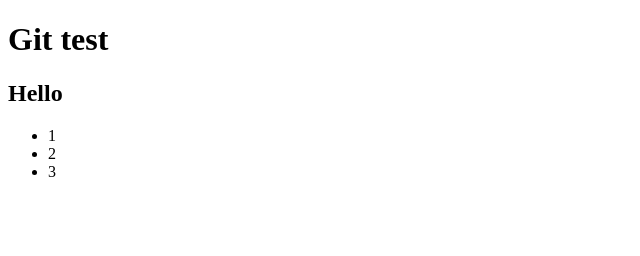
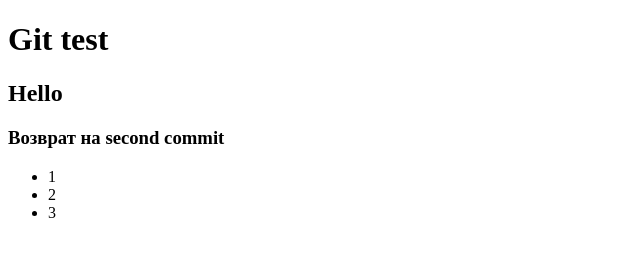
Before and after one commit to segauser/gitTutorial, a plain HTML site: page index.html in a window 1280 px wide. Shown: the whole page, without its empty margins (0-640 px from the left). Drawn offline with Linux system fonts and the light colour scheme.

Commit message:
OldCommit

```diff
--- a/index.html
+++ b/index.html
@@ -9,6 +9,7 @@
 <body>
     <h1>Git test</h1>
     <h2>Hello</h2>
+    <h3>Возврат на second commit</h3>
     <ul>
         <li>1</li>
         <li>2</li>
```
